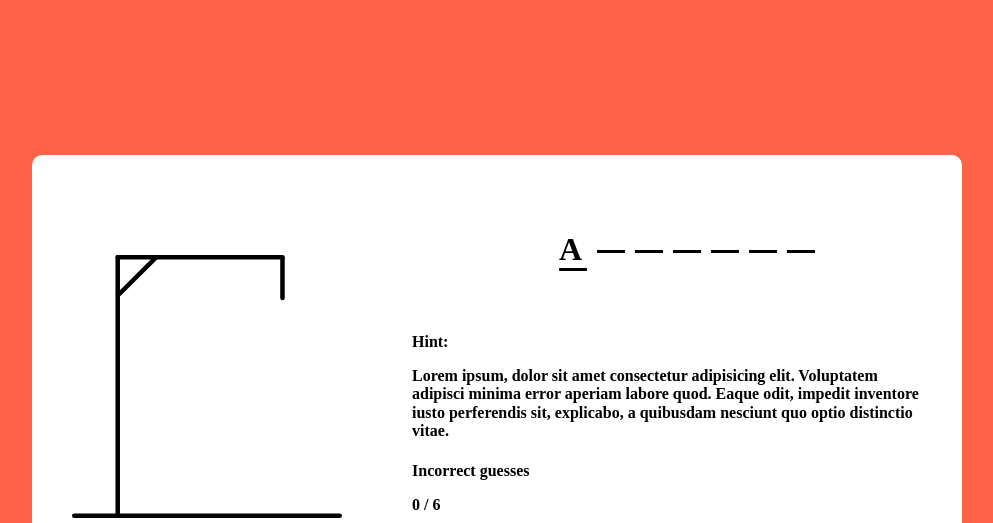
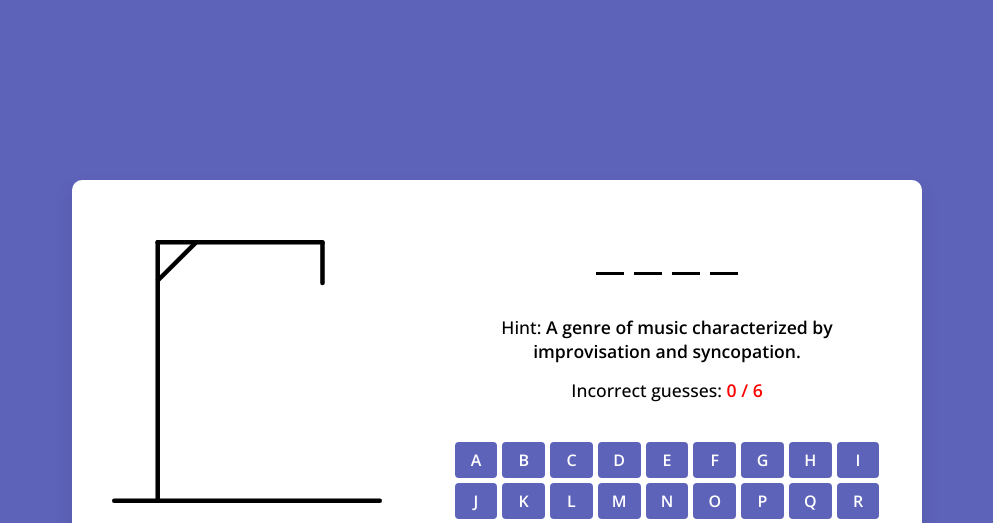
Before and after one commit to samoded1/Hangman-game-JS, a plain HTML site: page index.html in a window 1280 px wide. Shown: the top 523 px of the page, without its empty margins (143-1136 px from the left). Drawn offline with nearby package versions, Linux system fonts and the light colour scheme.

Commit message:
feat: finish work

```diff
--- a/index.html
+++ b/index.html
@@ -1,66 +1,34 @@
 <!DOCTYPE html>
+<!-- Coding By CodingNepal - www.codingnepalweb.com -->
 <html lang="en">
 <head>
     <meta charset="UTF-8">
     <meta name="viewport" content="width=device-width, initial-scale=1.0">
-    <title>Hangman Game</title>
-    <link rel="stylesheet" href="normalize.css">
+    <title>Hangman Game JavaScript | CodingNepal</title>
     <link rel="stylesheet" href="style.css">
+    <script src="scripts/word-list.js" defer></script>
+    <script src="scripts/script.js" defer></script>
 </head>
 <body>
-  <div class="container">
-    <div class="hangman-box">
-        <img src="images/hangman-0.svg" alt="hangman-image">
-        <h1>Hangman Game</h1>
-    </div>
-    <div class="game-box">
-        <ul class="word-display">
-            <li class="letter">a</li>
-            <li class="letter"></li>
-            <li class="letter"></li>
-            <li class="letter"></li>
-            <li class="letter"></li>
-            <li class="letter"></li>
-            <li class="letter"></li>
-        </ul>
-        <h4 class="hint-text">
-            <p>Hint:</p>
-            <p>Lorem ipsum, dolor sit amet consectetur adipisicing elit. Voluptatem adipisci minima error aperiam labore quod. Eaque odit, impedit inventore iusto perferendis sit, explicabo, a quibusdam nesciunt quo optio distinctio vitae.</p>
-        </h4>
-        <h4 class="guesses-text">
-            <p>Incorrect guesses</p>
-            <p>0 / 6</p>
-        </h4>
-        <div class="keyboard">
-            <button>a</button>
-            <button>b</button>
-            <button>c</button>
-            <button>d</button>
-            <button>e</button>
-            <button>f</button>
-            <button>g</button>
-            <button>h</button>
-            <button>i</button>
-            <button>j</button>
-            <button>k</button>
-            <button>l</button>
-            <button>m</button>
-            <button>n</button>
-            <button>o</button>
-            <button>p</button>
-            <button>q</button>
-            <button>r</button>
-            <button>s</button>
-            <button>t</button>
-            <button>u</button>
-            <button>v</button>
-            <button>w</button>
-            <button>x</button>
-            <button>y</button>
-            <button>z</button>
+    <div class="game-modal">
+        <div class="content">
+            <img src="#" alt="gif">
+            <h4>Game Over!</h4>
+            <p>The correct word was: <b>rainbow</b></p>
+            <button class="play-again">Play Again</button>
         </div>
     </div>
-  </div>
-  <script type="text/javascript" src="script.js"></script>
+    <div class="container">
+        <div class="hangman-box">
+            <img src="#" draggable="false" alt="hangman-img">
+            <h1>Hangman Game</h1>
+        </div>
+        <div class="game-box">
+            <ul class="word-display"></ul>
+            <h4 class="hint-text">Hint: <b></b></h4>
+            <h4 class="guesses-text">Incorrect guesses: <b></b></h4>
+            <div class="keyboard"></div>
+        </div>
+    </div>
 </body>
 </html>
--- /dev/null
+++ b/scripts/script.js
@@ -0,0 +1,73 @@
+const wordDisplay = document.querySelector(".word-display");
+const guessesText = document.querySelector(".guesses-text b");
+const keyboardDiv = document.querySelector(".keyboard");
+const hangmanImage = document.querySelector(".hangman-box img");
+const gameModal = document.querySelector(".game-modal");
+const playAgainBtn = gameModal.querySelector("button");
+
+// Initializing game variables
+let currentWord, correctLetters, wrongGuessCount;
+const maxGuesses = 6;
+
+const resetGame = () => {
+    // Ressetting game variables and UI elements
+    correctLetters = [];
+    wrongGuessCount = 0;
+    hangmanImage.src = "images/hangman-0.svg";
+    guessesText.innerText = `${wrongGuessCount} / ${maxGuesses}`;
+    wordDisplay.innerHTML = currentWord.split("").map(() => `<li class="letter"></li>`).join("");
+    keyboardDiv.querySelectorAll("button").forEach(btn => btn.disabled = false);
+    gameModal.classList.remove("show");
+}
+
+const getRandomWord = () => {
+    // Selecting a random word and hint from the wordList
+    const { word, hint } = wordList[Math.floor(Math.random() * wordList.length)];
+    currentWord = word; // Making currentWord as random word
+    document.querySelector(".hint-text b").innerText = hint;
+    resetGame();
+}
+
+const gameOver = (isVictory) => {
+    // After game complete.. showing modal with relevant details
+    const modalText = isVictory ? `You found the word:` : 'The correct word was:';
+    gameModal.querySelector("img").src = `images/${isVictory ? 'victory' : 'lost'}.gif`;
+    gameModal.querySelector("h4").innerText = isVictory ? 'Congrats!' : 'Game Over!';
+    gameModal.querySelector("p").innerHTML = `${modalText} <b>${currentWord}</b>`;
+    gameModal.classList.add("show");
+}
+
+const initGame = (button, clickedLetter) => {
+    // Checking if clickedLetter is exist on the currentWord
+    if(currentWord.includes(clickedLetter)) {
+        // Showing all correct letters on the word display
+        [...currentWord].forEach((letter, index) => {
+            if(letter === clickedLetter) {
+                correctLetters.push(letter);
+                wordDisplay.querySelectorAll("li")[index].innerText = letter;
+                wordDisplay.querySelectorAll("li")[index].classList.add("guessed");
+            }
+        });
+    } else {
+        // If clicked letter doesn't exist then update the wrongGuessCount and hangman image
+        wrongGuessCount++;
+        hangmanImage.src = `images/hangman-${wrongGuessCount}.svg`;
+    }
+    button.disabled = true; // Disabling the clicked button so user can't click again
+    guessesText.innerText = `${wrongGuessCount} / ${maxGuesses}`;
+
+    // Calling gameOver function if any of these condition meets
+    if(wrongGuessCount === maxGuesses) return gameOver(false);
+    if(correctLetters.length === currentWord.length) return gameOver(true);
+}
+
+// Creating keyboard buttons and adding event listeners
+for (let i = 97; i <= 122; i++) {
+    const button = document.createElement("button");
+    button.innerText = String.fromCharCode(i);
+    keyboardDiv.appendChild(button);
+    button.addEventListener("click", (e) => initGame(e.target, String.fromCharCode(i)));
+}
+
+getRandomWord();
+playAgainBtn.addEventListener("click", getRandomWord);
--- /dev/null
+++ b/scripts/word-list.js
@@ -0,0 +1,262 @@
+const wordList = [
+    {
+        word: "guitar",
+        hint: "A musical instrument with strings."
+    },
+    {
+        word: "oxygen",
+        hint: "A colorless, odorless gas essential for life."
+    },
+    {
+        word: "mountain",
+        hint: "A large natural elevation of the Earth's surface."
+    },
+    {
+        word: "painting",
+        hint: "An art form using colors on a surface to create images or expression."
+    },
+    {
+        word: "astronomy",
+        hint: "The scientific study of celestial objects and phenomena."
+    },
+    {
+        word: "football",
+        hint: "A popular sport played with a spherical ball."
+    },
+    {
+        word: "chocolate",
+        hint: "A sweet treat made from cocoa beans."
+    },
+    {
+        word: "butterfly",
+        hint: "An insect with colorful wings and a slender body."
+    },
+    {
+        word: "history",
+        hint: "The study of past events and human civilization."
+    },
+    {
+        word: "pizza",
+        hint: "A savory dish consisting of a round, flattened base with toppings."
+    },
+    {
+        word: "jazz",
+        hint: "A genre of music characterized by improvisation and syncopation."
+    },
+    {
+        word: "camera",
+        hint: "A device used to capture and record images or videos."
+    },
+    {
+        word: "diamond",
+        hint: "A precious gemstone known for its brilliance and hardness."
+    },
+    {
+        word: "adventure",
+        hint: "An exciting or daring experience."
+    },
+    {
+        word: "science",
+        hint: "The systematic study of the structure and behavior of the physical and natural world."
+    },
+    {
+        word: "bicycle",
+        hint: "A human-powered vehicle with two wheels."
+    },
+    {
+        word: "sunset",
+        hint: "The daily disappearance of the sun below the horizon."
+    },
+    {
+        word: "coffee",
+        hint: "A popular caffeinated beverage made from roasted coffee beans."
+    },
+    {
+        word: "dance",
+        hint: "A rhythmic movement of the body often performed to music."
+    },
+    {
+        word: "galaxy",
+        hint: "A vast system of stars, gas, and dust held together by gravity."
+    },
+    {
+        word: "orchestra",
+        hint: "A large ensemble of musicians playing various instruments."
+    },
+    {
+        word: "volcano",
+        hint: "A mountain or hill with a vent through which lava, rock fragments, hot vapor, and gas are ejected."
+    },
+    {
+        word: "novel",
+        hint: "A long work of fiction, typically with a complex plot and characters."
+    },
+    {
+        word: "sculpture",
+        hint: "A three-dimensional art form created by shaping or combining materials."
+    },
+    {
+        word: "symphony",
+        hint: "A long musical composition for a full orchestra, typically in multiple movements."
+    },
+    {
+        word: "architecture",
+        hint: "The art and science of designing and constructing buildings."
+    },
+    {
+        word: "ballet",
+        hint: "A classical dance form characterized by precise and graceful movements."
+    },
+    {
+        word: "astronaut",
+        hint: "A person trained to travel and work in space."
+    },
+    {
+        word: "waterfall",
+        hint: "A cascade of water falling from a height."
+    },
+    {
+        word: "technology",
+        hint: "The application of scientific knowledge for practical purposes."
+    },
+    {
+        word: "rainbow",
+        hint: "A meteorological phenomenon that is caused by reflection, refraction, and dispersion of light."
+    },
+    {
+        word: "universe",
+        hint: "All existing matter, space, and time as a whole."
+    },
+    {
+        word: "piano",
+        hint: "A musical instrument played by pressing keys that cause hammers to strike strings."
+    },
+    {
+        word: "vacation",
+        hint: "A period of time devoted to pleasure, rest, or relaxation."
+    },
+    {
+        word: "rainforest",
+        hint: "A dense forest characterized by high rainfall and biodiversity."
+    },
+    {
+        word: "theater",
+        hint: "A building or outdoor area in which plays, movies, or other performances are staged."
+    },
+    {
+        word: "telephone",
+        hint: "A device used to transmit sound over long distances."
+    },
+    {
+        word: "language",
+        hint: "A system of communication consisting of words, gestures, and syntax."
+    },
+    {
+        word: "desert",
+        hint: "A barren or arid land with little or no precipitation."
+    },
+    {
+        word: "sunflower",
+        hint: "A tall plant with a large yellow flower head."
+    },
+    {
+        word: "fantasy",
+        hint: "A genre of imaginative fiction involving magic and supernatural elements."
+    },
+    {
+        word: "telescope",
+        hint: "An optical instrument used to view distant objects in space."
+    },
+    {
+        word: "breeze",
+        hint: "A gentle wind."
+    },
+    {
+        word: "oasis",
+        hint: "A fertile spot in a desert where water is found."
+    },
+    {
+        word: "photography",
+        hint: "The art, process, or practice of creating images by recording light or other electromagnetic radiation."
+    },
+    {
+        word: "safari",
+        hint: "An expedition or journey, typically to observe wildlife in their natural habitat."
+    },
+    {
+        word: "planet",
+        hint: "A celestial body that orbits a star and does not produce light of its own."
+    },
+    {
+        word: "river",
+        hint: "A large natural stream of water flowing in a channel to the sea, a lake, or another such stream."
+    },
+    {
+        word: "tropical",
+        hint: "Relating to or situated in the region between the Tropic of Cancer and the Tropic of Capricorn."
+    },
+    {
+        word: "mysterious",
+        hint: "Difficult or impossible to understand, explain, or identify."
+    },
+    {
+        word: "enigma",
+        hint: "Something that is mysterious, puzzling, or difficult to understand."
+    },
+    {
+        word: "paradox",
+        hint: "A statement or situation that contradicts itself or defies intuition."
+    },
+    {
+        word: "puzzle",
+        hint: "A game, toy, or problem designed to test ingenuity or knowledge."
+    },
+    {
+        word: "whisper",
+        hint: "To speak very softly or quietly, often in a secretive manner."
+    },
+    {
+        word: "shadow",
+        hint: "A dark area or shape produced by an object blocking the light."
+    },
+    {
+        word: "secret",
+        hint: "Something kept hidden or unknown to others."
+    },
+    {
+        word: "curiosity",
+        hint: "A strong desire to know or learn something."
+    },
+    {
+        word: "unpredictable",
+        hint: "Not able to be foreseen or known beforehand; uncertain."
+    },
+    {
+        word: "obfuscate",
+        hint: "To confuse or bewilder someone; to make something unclear or difficult to understand."
+    },
+    {
+        word: "unveil",
+        hint: "To make known or reveal something previously secret or unknown."
+    },
+    {
+        word: "illusion",
+        hint: "A false perception or belief; a deceptive appearance or impression."
+    },
+    {
+        word: "moonlight",
+        hint: "The light from the moon."
+    },
+    {
+        word: "vibrant",
+        hint: "Full of energy, brightness, and life."
+    },
+    {
+        word: "nostalgia",
+        hint: "A sentimental longing or wistful affection for the past."
+    },
+    {
+        word: "brilliant",
+        hint: "Exceptionally clever, talented, or impressive."
+    },
+];
--- a/style.css
+++ b/style.css
@@ -1,40 +1,187 @@
+/* Importing Google font - Open Sans */
+@import url("https://fonts.googleapis.com/css2?family=Open+Sans:wght@400;500;600;700&display=swap");
+* {
+    margin: 0;
+    padding: 0;
+    box-sizing: border-box;
+    font-family: "Open Sans", sans-serif;
+}
 body {
     display: flex;
+    padding: 0 10px;
     align-items: center;
     justify-content: center;
     min-height: 100vh;
-    background: tomato;
+    background: #5E63BA;
 }
 .container {
+    display: flex;
     width: 850px;
-    background: white;
-    display: flex;
+    gap: 70px;
+    padding: 60px 40px;
+    background: #fff;
+    border-radius: 10px;
     align-items: flex-end;
-    gap:70px;
-    padding: 60px 40px;
-    border-radius: 10px;
+    justify-content: space-between;
+    box-shadow: 0 10px 20px rgba(0,0,0,0.1);
 }
 .hangman-box img {
+    user-select: none;
     max-width: 270px;
 }
 .hangman-box h1 {
     font-size: 1.45rem;
+    text-align: center;
     margin-top: 20px;
-    text-align: center;
     text-transform: uppercase;
+}
+.game-box .word-display {
+    gap: 10px;
+    list-style: none;
+    display: flex;
+    flex-wrap: wrap;
+    justify-content: center;
+    align-items: center;
 }
 .word-display .letter {
     width: 28px;
-    border-bottom: 3px solid black;
+    font-size: 2rem;
+    text-align: center;
+    font-weight: 600;
     margin-bottom: 40px;
-    font-size: 2rem;
+    text-transform: uppercase;
+    border-bottom: 3px solid #000;
+}
+.word-display .letter.guessed {
+    margin: -40px 0 35px;
+    border-color: transparent;
+}
+.game-box h4 {
+    text-align: center;
+    font-size: 1.1rem;
+    font-weight: 500;
+    margin-bottom: 15px;
+}
+.game-box h4 b {
     font-weight: 600;
+}
+.game-box .guesses-text b {
+    color: #ff0000;
+}
+.game-box .keyboard {
+    display: flex;
+    gap: 5px;
+    flex-wrap: wrap;
+    margin-top: 40px;
+    justify-content: center;
+}
+:where(.game-modal, .keyboard) button {
+    color: #fff;
+    border: none;
+    outline: none;
+    cursor: pointer;
+    font-size: 1rem;
+    font-weight: 600;
+    border-radius: 4px;
     text-transform: uppercase;
+    background: #5E63BA;
 }
-.word-display {
+.keyboard button {
+    padding: 7px;
+    width: calc(100% / 9 - 5px);
+}
+.keyboard button[disabled] {
+    pointer-events: none;
+    opacity: 0.6;
+}
+:where(.game-modal, .keyboard) button:hover {
+    background: #8286c9;
+}
+.game-modal {
+    position: fixed;
+    top: 0;
+    left: 0;
+    width: 100%;
+    height: 100%;
+    opacity: 0;
+    pointer-events: none;
+    background: rgba(0,0,0,0.6);
     display: flex;
-    list-style: none;
-    gap: 10px;
     align-items: center;
     justify-content: center;
+    z-index: 9999;
+    padding: 0 10px;
+    transition: opacity 0.4s ease;
 }
+.game-modal.show {
+    opacity: 1;
+    pointer-events: auto;
+    transition: opacity 0.4s 0.4s ease;
+}
+.game-modal .content {
+    padding: 30px;
+    max-width: 420px;
+    width: 100%;
+    border-radius: 10px;
+    background: #fff;
+    text-align: center;
+    box-shadow: 0 10px 20px rgba(0,0,0,0.1);
+}
+.game-modal img {
+    max-width: 130px;
+    margin-bottom: 20px;
+}
+.game-modal img[src="images/victory.gif"] {
+    margin-left: -10px;
+}
+.game-modal h4 {
+    font-size: 1.53rem;
+}
+.game-modal p {
+    font-size: 1.15rem;
+    margin: 15px 0 30px;
+    font-weight: 500;
+}
+.game-modal p b {
+    color: #5E63BA;
+    font-weight: 600;
+}
+.game-modal button {
+    padding: 12px 23px;
+}
+
+@media (max-width: 782px) {
+    .container {
+        flex-direction: column;
+        padding: 30px 15px;
+        align-items: center;
+    }
+    .hangman-box img {
+        max-width: 200px;
+    }
+    .hangman-box h1 {
+        display: none;
+    }
+    .game-box h4 {
+        font-size: 1rem;
+    }
+    .word-display .letter {
+        margin-bottom: 35px;
+        font-size: 1.7rem;
+    }
+    .word-display .letter.guessed {
+        margin: -35px 0 25px;
+    }
+    .game-modal img {
+        max-width: 120px;
+    }
+    .game-modal h4 {
+        font-size: 1.45rem;
+    }
+    .game-modal p {
+        font-size: 1.1rem;
+    }
+    .game-modal button {
+        padding: 10px 18px;
+    }
+}
```
Also changed, not shown: script.js (deleted).
